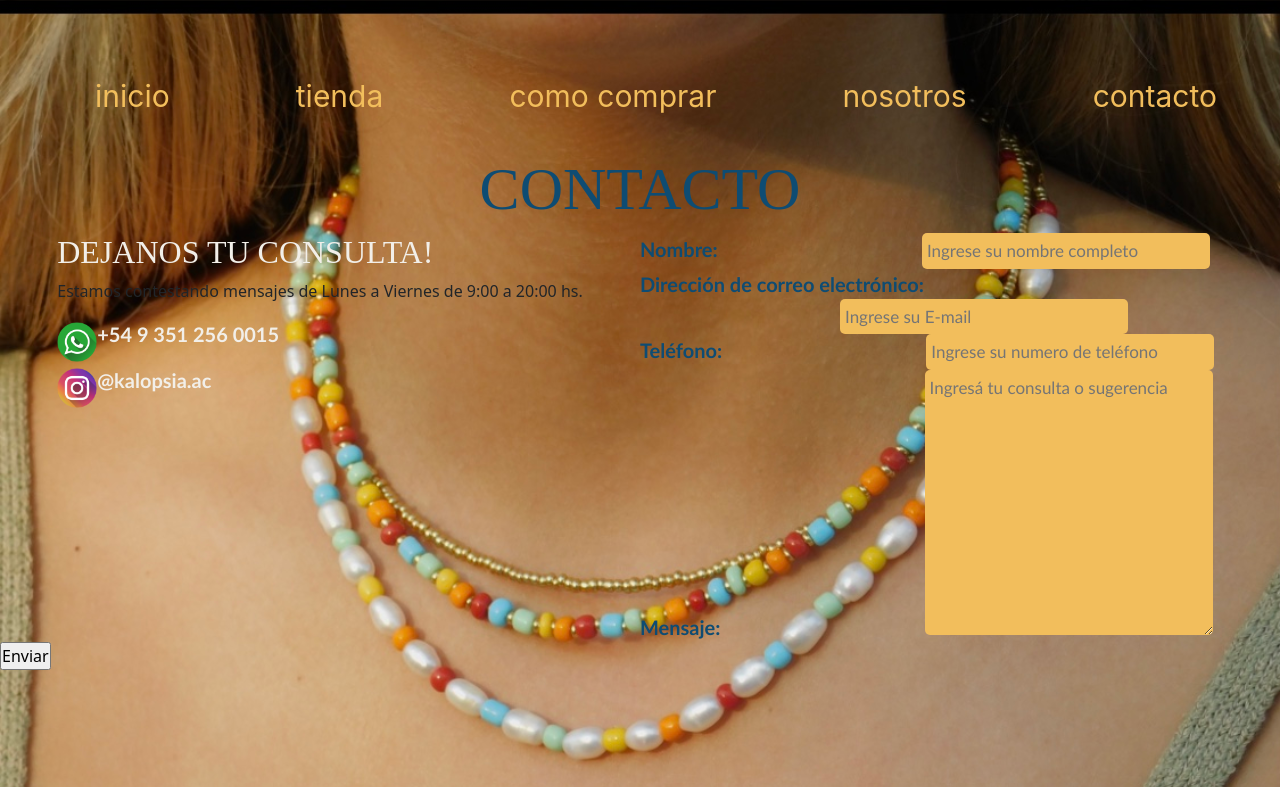
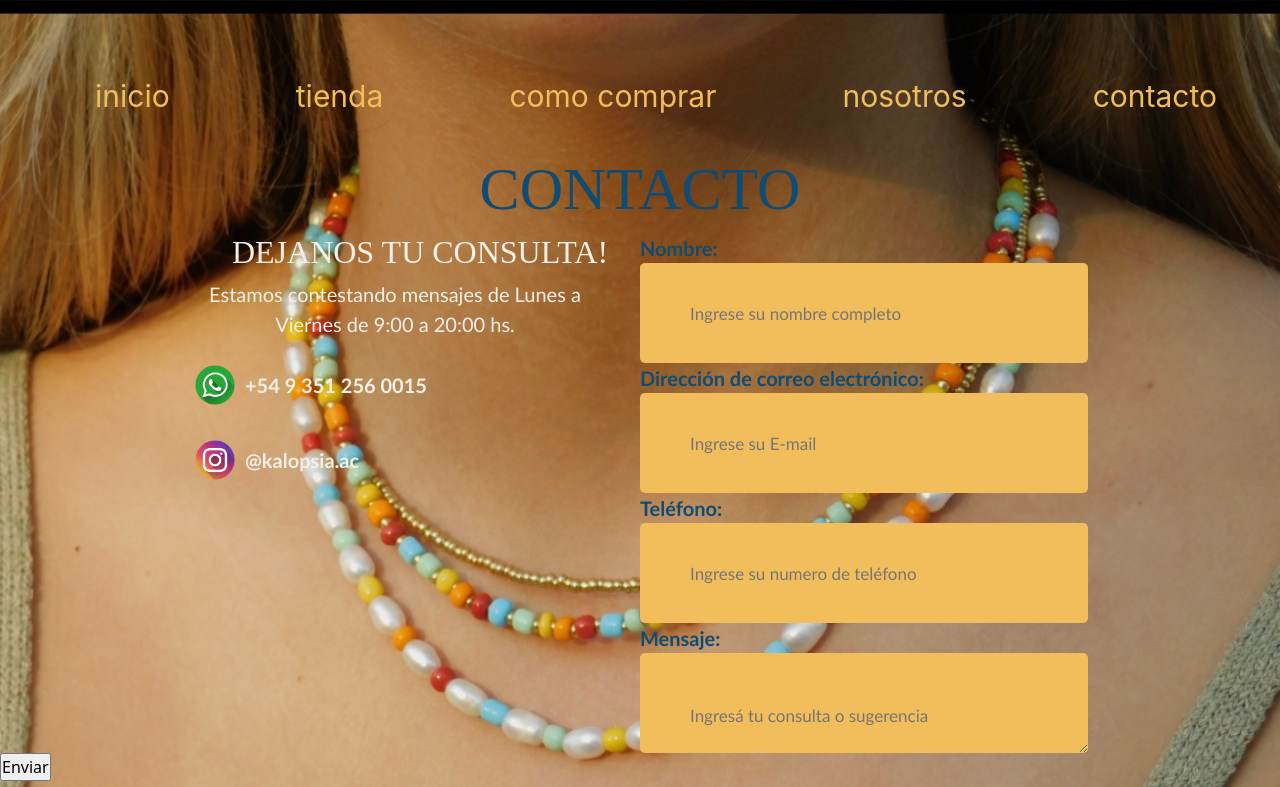
Before and after one commit to vvalemercado/kalopsia, a plain HTML site: page paginas/contacto.html in a window 1280 px wide. Shown: the top 787 px of the page. Drawn offline with nearby package versions, Linux system fonts and the light colour scheme.

Commit message:
correccion de footer en cada pagina

```diff
--- a/css/styles.css
+++ b/css/styles.css
@@ -183,6 +183,9 @@ background-repeat: no-repeat;
     color: #F2BE5C;
     transition: color 0.3s ease-in-out;
 }
+#index #footer {
+    top: 300%;
+}
 /* pagina tienda */
 .fondo {
     position: absolute;
@@ -195,6 +198,9 @@ background-repeat: no-repeat;
     background-attachment: fixed;
     background-repeat: no-repeat;
 }
+#tienda #footer {
+    top: 300%;
+}
 .titulos-paginas {
     font-family: Bright DEMO;
     color: #0E4C73;
@@ -202,7 +208,17 @@ background-repeat: no-repeat;
     text-align: center;
     padding-top: 5%;
 }
-
+.p-beige {
+    background-color:#0E4C73;
+    color: #F2EFE9;
+    font-family: 'Gill Sans';
+    text-align: center;
+}
+.carousel-item {
+    background-size: cover;
+    background-position: 20px;
+    height: 30rem;
+}
 /* pagina contacto */
 #contacto {
     position: absolute;
@@ -219,11 +235,11 @@ background-repeat: no-repeat;
     background-position: center;
     background-attachment: fixed;
 }
-#contacto-grilla {
-    display: grid;
-    grid-template-columns: repeat(2, 1fr);
-    justify-items: center;
+/* footer de contacto */
+#contacto #footer {
+    margin-top: 15px;
 }
+/* formulario */
 .a-flex {
     display: flex;
     align-items: center;
@@ -232,22 +248,32 @@ background-repeat: no-repeat;
     font-family: 'Gill Sans';
     font-size: 20px;
     font-weight: bold;
-
+    margin-left: 185px;
+}
+.icono-apps {
+    margin: 10px;
+    margin-bottom: 25px;
+}
+#contacto-grilla {
+    display: grid;
+    grid-template-columns: repeat(2, 1fr);
 }
 .texto-mensaje{
+    display: flex;
     color: #0E4C73;
     font-family: 'Gill Sans';
     font-weight: bold;
     font-size: 20px;
 }
-
 .blankspace {
-    padding: 5px;
-    width: 45%;
+    display: flex;
+    padding: 50px;
+    width: 70%;
+    height: 80px;
     border-radius: 5px;
     border-color: #F2BE5C;
     border: 0px;
-    margin-left:200px;
+    margin-right: 50px;
     background-color: #F2BE5C;
     font-size: 17px;
     appearance: none;
@@ -256,9 +282,18 @@ background-repeat: no-repeat;
 .consulta {
     font-family: Bright DEMO;
     color: #F2EFE9;
+    margin-left: 200px;
+    text-align: center;
 }
-
-/* footer */
+.info-horarios {
+    font-family: 'Gill Sans';
+    color: #F2EFE9;
+    margin-left: 200px;
+    font-size: 20px;
+    margin-right: 50px;
+    text-align: center;
+}
+/* footer general */
 #footer {
     display: flex;
     gap: 10px;
@@ -266,7 +301,6 @@ background-repeat: no-repeat;
     position: absolute;
     align-items: center;
     justify-content: center;
-    top: 300%;
     width: 100%;
     height: 30%;
     background-color: #0E4C73;
@@ -298,15 +332,11 @@ background-repeat: no-repeat;
     width: 100%;
     text-align: center;
 }
-.p-beige {
-    background-color:#0E4C73;
-    color: #F2EFE9;
-    font-family: 'Gill Sans';
-    text-align: center;
+/* pagina como comprar */
+#comocomprar #footer {
+    top: 300%;
 }
-
-.carousel-item {
-    background-size: cover;
-    background-position: 20px;
-    height: 30rem;
+/* pagina nosotros */
+#nosotros #footer {
+    top: 300%;
 }
--- a/paginas/contacto.html
+++ b/paginas/contacto.html
@@ -27,10 +27,10 @@
                 <div>
                     <h2 class="consulta">DEJANOS TU CONSULTA!</h2>
                     <p class="info-horarios">Estamos contestando mensajes de Lunes a Viernes de 9:00 a 20:00 hs.</p>
-                    <a class="a-flex" href="https://wa.me/+5493512560015"><img src="../img/whatsapp.png" alt="logo whatsapp" height="40px">
+                    <a class="a-flex" href="https://wa.me/+5493512560015" target="_blank"><img class="icono-apps" src="../img/whatsapp.png" alt="logo whatsapp" height="40px">
                         <p>+54 9 351 256 0015</p>
                     </a>
-                    <a class="a-flex" href="https://www.instagram.com/kalopsia.ac/"><img src="../img/instagram.png" alt="logo instagram" height="40px">
+                    <a class="a-flex" href="https://www.instagram.com/kalopsia.ac/" target="_blank""><img class="icono-apps" src="../img/instagram.png" alt="logo instagram" height="40px">
                         <p>@kalopsia.ac</p>
                     </a>
                 </div>
```
Also changed, not shown: paginas/comocomprar.html (+1 -1 lines), paginas/nosotros.html (+1 -1 lines), paginas/tienda.html (+1 -11 lines).
